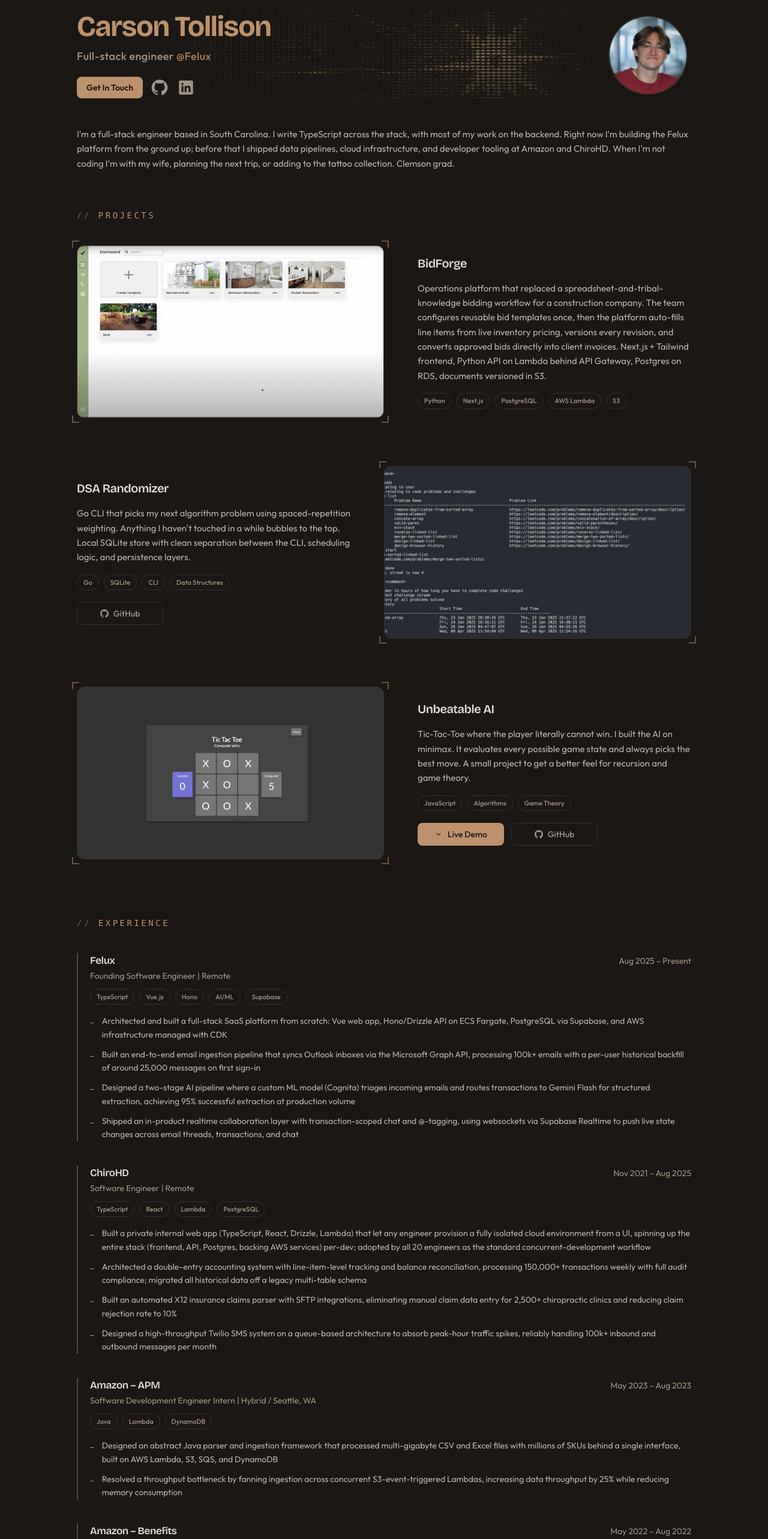
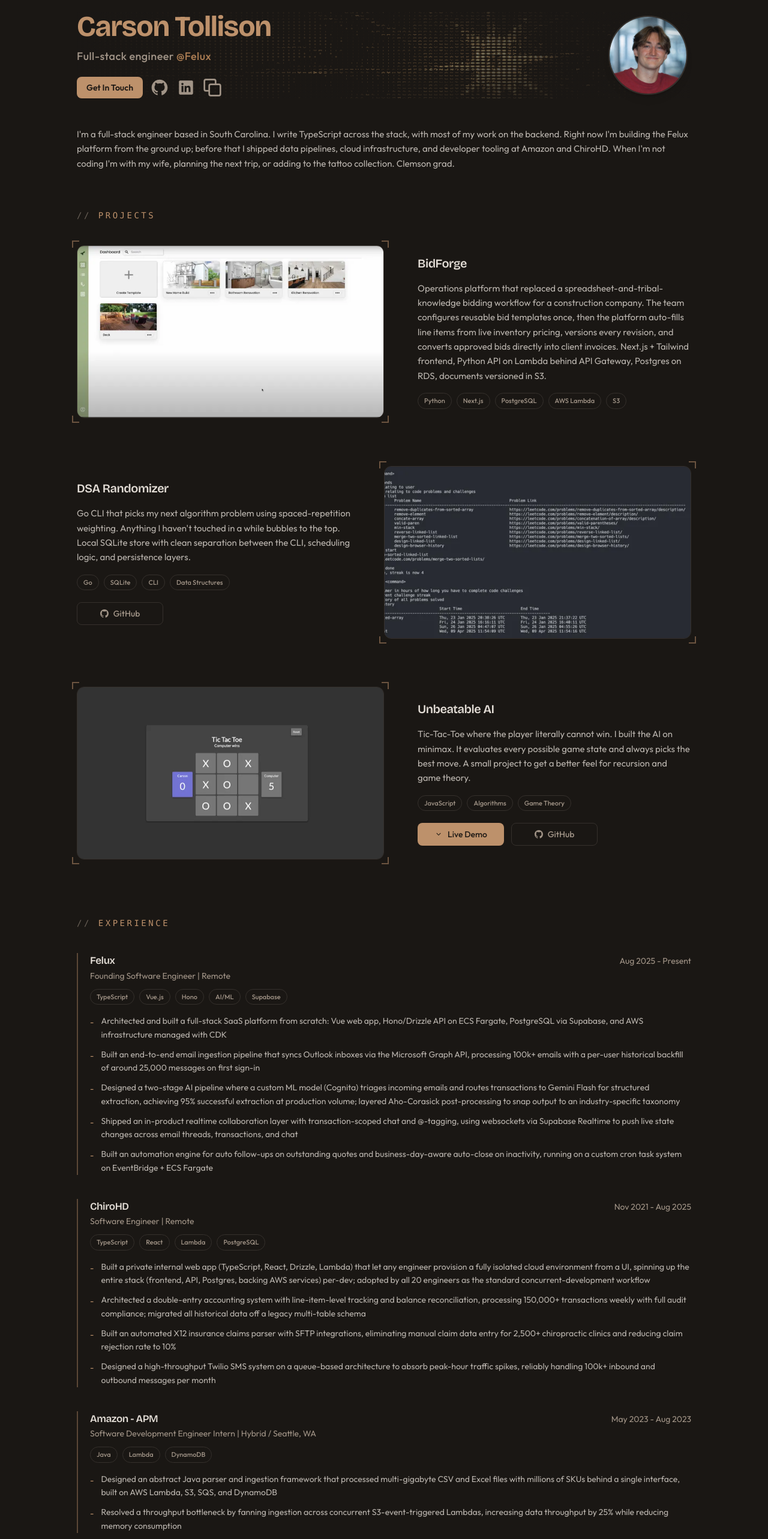
Before and after one commit to c-tollison/carson-dev, a React (Vite) app: page / in a window 1280 px wide. Shown: the part 20-2586 px from the top of the page at 60% size. Built offline with nearby package versions, Linux system fonts and the light colour scheme.

Commit message:
Copy email

```diff
--- /dev/null
+++ b/src/components/buttons/copy-email.tsx
@@ -0,0 +1,69 @@
+import { useState } from 'react';
+
+const EMAIL = 'tollison.carson@gmail.com';
+
+export default function CopyEmail() {
+    const [copied, setCopied] = useState(false);
+
+    const handleCopy = async () => {
+        try {
+            await navigator.clipboard.writeText(EMAIL);
+            setCopied(true);
+            setTimeout(() => setCopied(false), 1800);
+        } catch {
+            // clipboard API unavailable; fall back to noop
+        }
+    };
+
+    return (
+        <button
+            type='button'
+            onClick={handleCopy}
+            aria-label={copied ? 'Email copied to clipboard' : 'Copy email address'}
+            className='group relative inline-flex items-center justify-center p-0 leading-none bg-transparent border-0 text-muted-foreground hover:text-primary transition-colors duration-200'
+        >
+            {copied ? (
+                <svg
+                    xmlns='http://www.w3.org/2000/svg'
+                    viewBox='0 0 24 24'
+                    fill='none'
+                    stroke='currentColor'
+                    strokeWidth='2'
+                    strokeLinecap='round'
+                    strokeLinejoin='round'
+                    className='w-8 h-8 text-accent'
+                >
+                    <polyline points='20 6 9 17 4 12' />
+                </svg>
+            ) : (
+                <svg
+                    xmlns='http://www.w3.org/2000/svg'
+                    viewBox='0 0 24 24'
+                    fill='none'
+                    stroke='currentColor'
+                    strokeWidth='2'
+                    strokeLinecap='round'
+                    strokeLinejoin='round'
+                    className='w-8 h-8'
+                >
+                    <rect
+                        x='8'
+                        y='8'
+                        width='14'
+                        height='14'
+                        rx='2'
+                    />
+                    <path d='M16 8V4a2 2 0 0 0-2-2H4a2 2 0 0 0-2 2v10a2 2 0 0 0 2 2h4' />
+                </svg>
+            )}
+            <span
+                aria-hidden='true'
+                className={`pointer-events-none absolute left-1/2 -translate-x-1/2 -bottom-6 whitespace-nowrap rounded-md border border-border bg-card px-2 py-0.5 text-[11px] font-medium shadow-sm transition-opacity duration-200 ${
+                    copied ? 'opacity-100 text-accent' : 'opacity-0 group-hover:opacity-100 text-foreground/80'
+                }`}
+            >
+                {copied ? 'Copied' : 'Copy email'}
+            </span>
+        </button>
+    );
+}
--- a/src/components/hero.tsx
+++ b/src/components/hero.tsx
@@ -1,10 +1,11 @@
+import CopyEmail from './buttons/copy-email';
 import Github from './buttons/github';
 import LinkedIn from './buttons/linkedin';
 
 export default function Hero() {
     return (
         <div className='mb-4 w-full'>
-            <div className='relative flex flex-col md:flex-row items-center md:justify-between gap-6 overflow-hidden'>
+            <div className='relative flex flex-col md:flex-row items-center md:justify-between gap-6'>
                 <div
                     aria-hidden='true'
                     className='pointer-events-none absolute inset-0 overflow-hidden'
@@ -42,6 +43,7 @@
                         </a>
                         <Github />
                         <LinkedIn />
+                        <CopyEmail />
                     </div>
                 </div>
                 <div className='order-first md:order-last relative z-10 w-28 h-28 md:w-32 md:h-32 flex-shrink-0 md:mr-2'>
--- a/src/routes/dashboard.tsx
+++ b/src/routes/dashboard.tsx
@@ -15,20 +15,21 @@
     {
         company: 'Felux',
         title: 'Founding Software Engineer',
-        dates: 'Aug 2025 – Present',
+        dates: 'Aug 2025 - Present',
         location: 'Remote',
         tools: ['TypeScript', 'Vue.js', 'Hono', 'AI/ML', 'Supabase'],
         bullets: [
             'Architected and built a full-stack SaaS platform from scratch: Vue web app, Hono/Drizzle API on ECS Fargate, PostgreSQL via Supabase, and AWS infrastructure managed with CDK',
             'Built an end-to-end email ingestion pipeline that syncs Outlook inboxes via the Microsoft Graph API, processing 100k+ emails with a per-user historical backfill of around 25,000 messages on first sign-in',
-            'Designed a two-stage AI pipeline where a custom ML model (Cognita) triages incoming emails and routes transactions to Gemini Flash for structured extraction, achieving 95% successful extraction at production volume',
+            'Designed a two-stage AI pipeline where a custom ML model (Cognita) triages incoming emails and routes transactions to Gemini Flash for structured extraction, achieving 95% successful extraction at production volume; layered Aho-Corasick post-processing to snap output to an industry-specific taxonomy',
             'Shipped an in-product realtime collaboration layer with transaction-scoped chat and @-tagging, using websockets via Supabase Realtime to push live state changes across email threads, transactions, and chat',
+            'Built an automation engine for auto follow-ups on outstanding quotes and business-day-aware auto-close on inactivity, running on a custom cron task system on EventBridge + ECS Fargate',
         ],
     },
     {
         company: 'ChiroHD',
         title: 'Software Engineer',
-        dates: 'Nov 2021 – Aug 2025',
+        dates: 'Nov 2021 - Aug 2025',
         location: 'Remote',
         tools: ['TypeScript', 'React', 'Lambda', 'PostgreSQL'],
         bullets: [
@@ -39,9 +40,9 @@
         ],
     },
     {
-        company: 'Amazon – APM',
+        company: 'Amazon - APM',
         title: 'Software Development Engineer Intern',
-        dates: 'May 2023 – Aug 2023',
+        dates: 'May 2023 - Aug 2023',
         location: 'Hybrid / Seattle, WA',
         tools: ['Java', 'Lambda', 'DynamoDB'],
         bullets: [
@@ -50,9 +51,9 @@
         ],
     },
     {
-        company: 'Amazon – Benefits',
+        company: 'Amazon - Pay and Benefits',
         title: 'Software Development Engineer Intern',
-        dates: 'May 2022 – Aug 2022',
+        dates: 'May 2022 - Aug 2022',
         location: 'Remote',
         tools: ['Python', 'CDK', 'SQS'],
         bullets: [
@@ -255,7 +256,7 @@
                                     key={i}
                                     className='flex gap-3 text-[14px] leading-relaxed text-foreground/80'
                                 >
-                                    <span className='text-primary mt-0.5 flex-shrink-0'>–</span>
+                                    <span className='text-primary mt-0.5 flex-shrink-0'>-</span>
                                     <span>{bullet}</span>
                                 </li>
                             ))}
```
